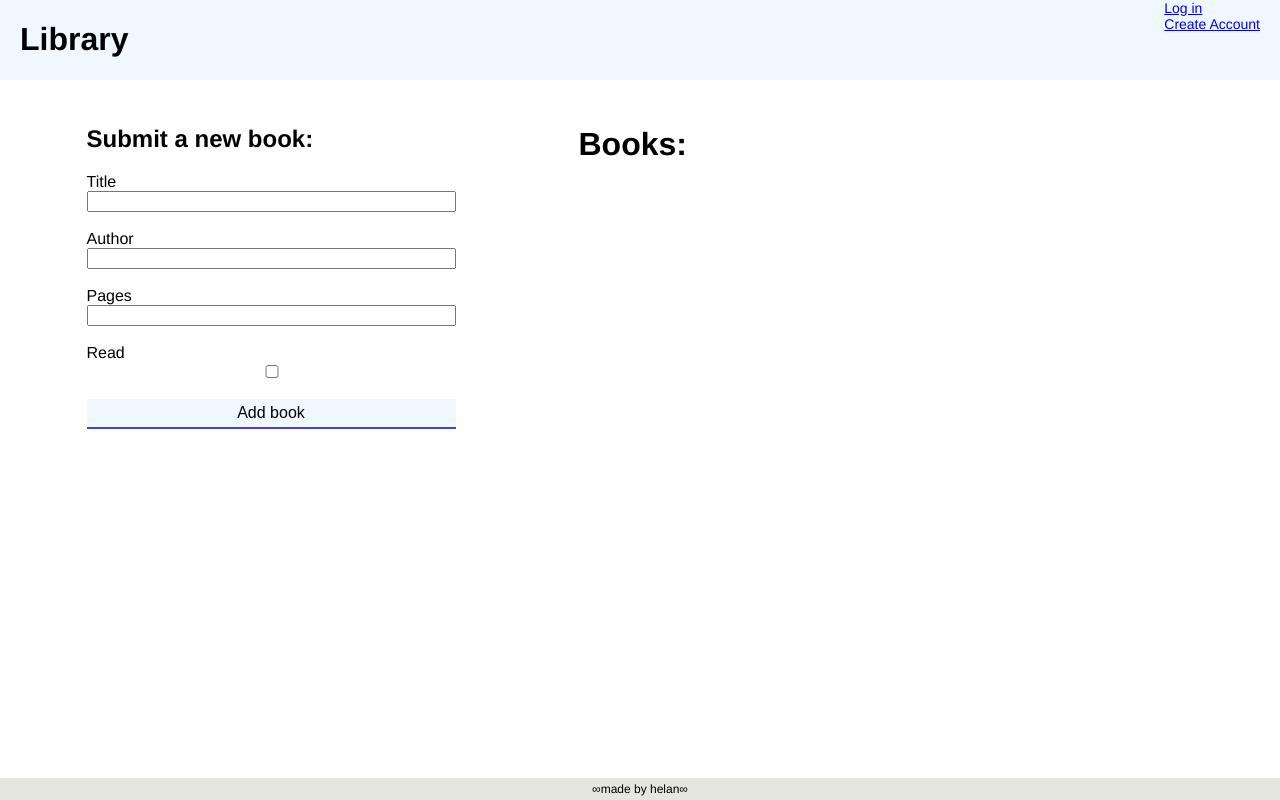
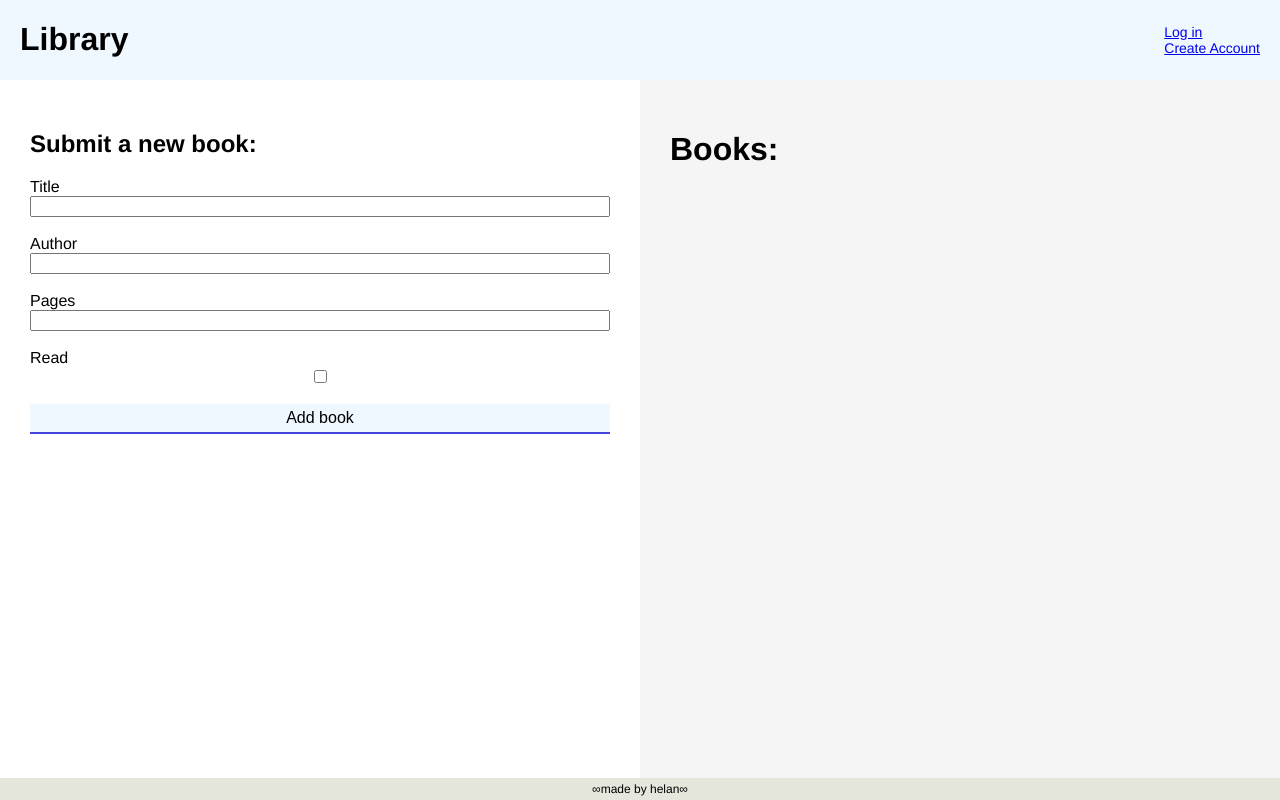
Before and after one commit to universalwavefunction/library, a plain HTML site: page index.html in a window 1280 px wide. Drawn offline with Linux system fonts and the light colour scheme.

Commit message:
design tweaks

```diff
--- a/javascript.js
+++ b/javascript.js
@@ -103,5 +103,4 @@ function removeBook() {
 
 //To Solve:
 //make book cards the same size (change from list items to divs?), make read checkbox start at left edge,
-//make read toggle switch
-//make log in button align properly, make first letters auto caps
+//make first letters auto caps
--- a/style.css
+++ b/style.css
@@ -19,6 +19,7 @@ li {
   background-color: #F0F8FF;
   display: flex;
   justify-content: space-between;
+  align-items: center;
   padding-left: 20px;
   padding-right: 20px;
 }
@@ -34,14 +35,15 @@ body {
 .body {
   display: flex;
   justify-content: space-around;
-  padding: 25px;
   flex: 1;
 }
 
 .right {
   display: flex;
   flex-direction: column;
-  width: 50%;
+  width: 100%;
+  padding: 30px;
+  background-color: #F5F5F5;
 }
 
 footer {
@@ -69,7 +71,8 @@ footer {
   font-family: Helvetica Neue, Helvetica, Arial, sans-serif;
   display: flex;
   flex-direction: column;
-  width: 30%;
+  width: 100%;
+  padding: 30px;
   align-content: flex-start;
   justify-content: flex-start;
 }
```
